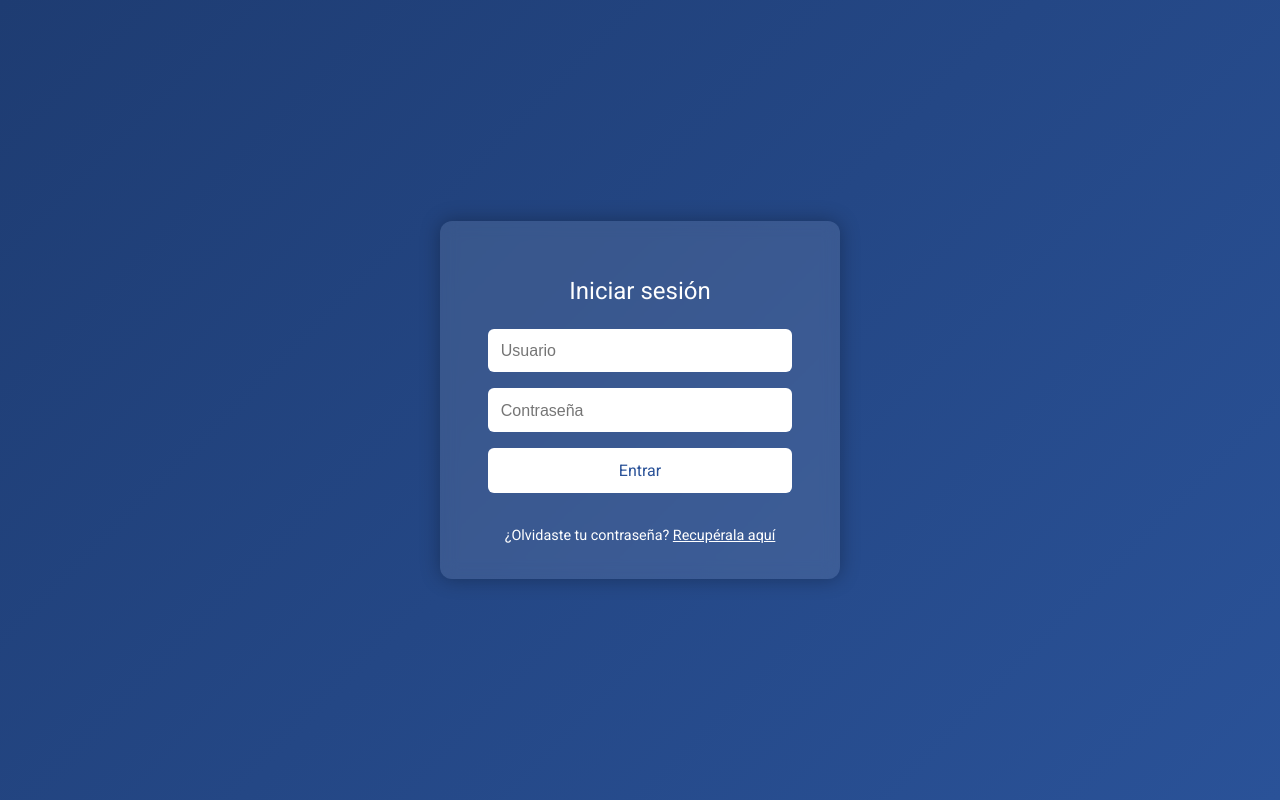
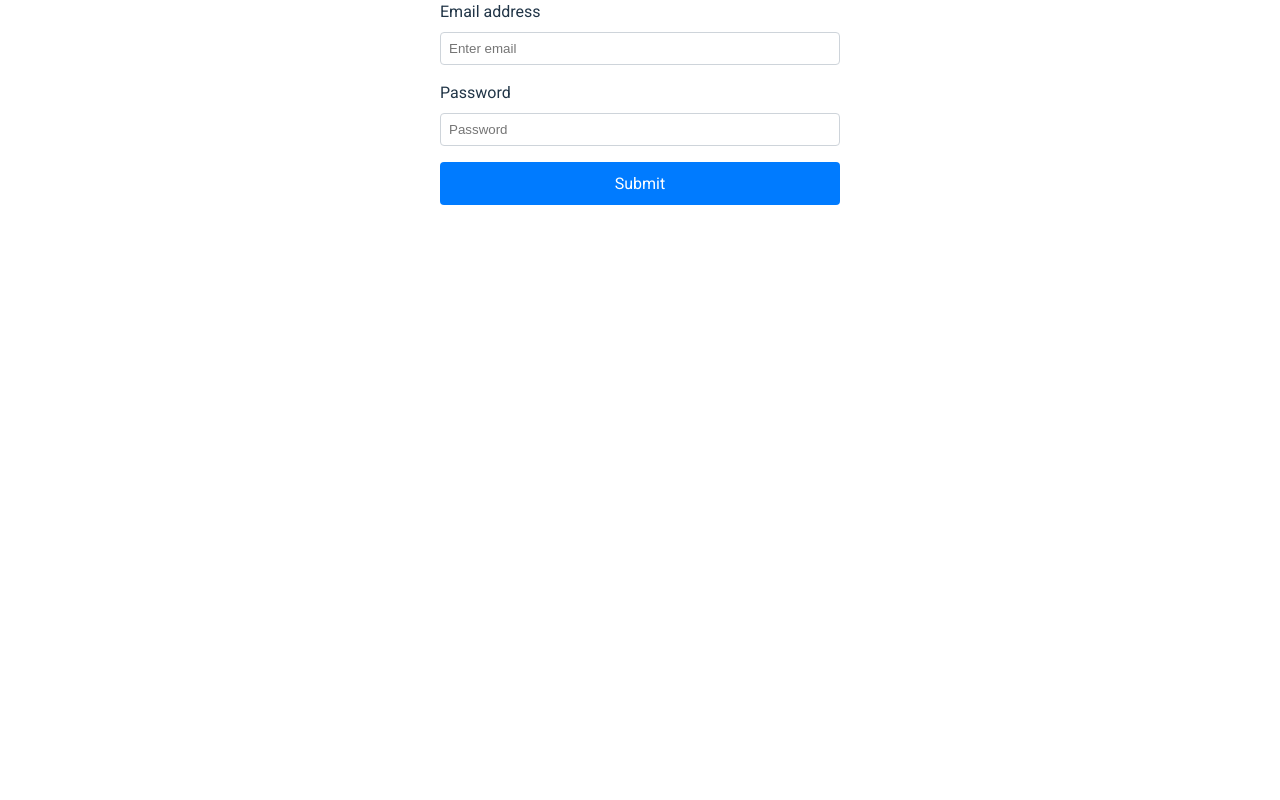
Before and after one commit to duckmoron/proyecto-reactjs, a React (Vite) app: page /login in a window 1280 px wide. Built offline with nearby package versions, Linux system fonts and the light colour scheme.

Commit message:
Actualizacion estructura basica Login, Admin

```diff
--- a/src/App.jsx
+++ b/src/App.jsx
@@ -15,7 +15,7 @@ import { CartContext } from './context/CartContext'
 
 function App() {
 
-  const {cart,productos,cargando,error,handleAddToCart,handleDeleteFromCart,isAuthenticated} = useContext(CartContext)
+  const {isAuthenticated} = useContext(CartContext)
 
   return (
     <>
--- a/src/components/Cart.jsx
+++ b/src/components/Cart.jsx
@@ -3,7 +3,8 @@ import "./styleCart.css";
 
 import { CartContext } from "../context/CartContext";
 
-const Cart = ({ isOpen, onClose }) => {
+const Cart = ({ cartItems, isOpen, onClose, borrarProducto }) => {
+
     const { cart, handleDeleteFromCart } = useContext(CartContext);
 
     return (
@@ -23,6 +24,7 @@ const Cart = ({ isOpen, onClose }) => {
                                         {item.nombre} - {item.precio} -{" "}
                                         {item.cantidad}
                                     </span>
+
                                     <button
                                         onClick={() =>
                                             handleDeleteFromCart(item)}
--- /dev/null
+++ b/src/components/FormularioProducto.jsx
@@ -0,0 +1,71 @@
+import React, { useState } from 'react';
+
+function FormularioProducto({ onAgregar }) {
+    const [producto, setProducto] = useState({
+        nombre: '',
+        precio: '',
+        descripcion: '',
+    });
+    const [errores, setErrores] = useState({});
+    const handleChange = (e) => {
+        const { name, value } = e.target;
+        setProducto({ ...producto, [name]: value });
+    };
+
+
+    const validarFormulario = () => {
+        const nuevosErrores = {};
+        if (!producto.nombre.trim()) {
+            nuevosErrores.nombre = 'El nombre es obligatorio.';
+        }
+        if (!producto.precio || producto.precio <= 0) {
+            nuevosErrores.precio = 'El precio debe ser mayor a 0.';
+        }
+        if (!producto.descripcion.trim() || producto.descripcion.length < 10) {
+            nuevosErrores.descripcion = 'La descripción debe tener al menos 10 caracteres.';
+        }
+        setErrores(nuevosErrores);
+        return Object.keys(nuevosErrores).length === 0;
+    };
+
+    const handleSubmit = (e) => {
+        e.preventDefault();
+        if (!validarFormulario()) {
+            return;
+        }
+        onAgregar(producto); // Llamada a la función para agregar el producto
+        setProducto({ nombre: '', precio: '', descripcion: '' }); // Limpiar el formulario
+    };
+
+    return (
+        <form onSubmit={handleSubmit}>
+            <h2>Agregar Producto</h2>
+            <div>
+                <label>Nombre:</label>
+                <input
+                    type="text" name="nombre" value={producto.nombre} onChange={handleChange} required />
+                     {errores.nombre && <p style={{ color: 'red' }}>{errores.nombre}</p>}
+            </div>
+            <div>
+                <label>Precio:</label>
+                <input type="number" name="precio" value={producto.precio} onChange={handleChange} required
+                    min="0" />
+                    {errores.precio && <p style={{ color: 'red' }}>{errores.precio}</p>}
+            </div>
+
+            <div>
+                <label>Descripción:</label>
+                <textarea
+                    name="descripcion"
+                    value={producto.descripcion}
+                    onChange={handleChange}
+                    required
+                />
+                {errores.descripcion && <p style={{ color: 'red' }}>{errores.descripcion}</p>}
+            </div>
+            <button type="submit">Agregar Producto</button>
+        </form>
+    );
+}
+
+export default FormularioProducto;
--- a/src/components/estaticos/Header.jsx
+++ b/src/components/estaticos/Header.jsx
@@ -1,10 +1,14 @@
-import React, { useState } from "react";
+import React, { useContext, useState } from "react";
 import { Link } from "react-router-dom";
 import "./styleEstatico.css";
 import Cart from "../Cart";
 
-const Header = () => {
+import { CartContext } from '../../context/CartContext'
+
+const Header = ({borrarProducto}) => {
   const [isCartOpen, setCartOpen] = useState(false);
+
+  const { cart } = useContext(CartContext)
 
   return (
     <header>
@@ -20,7 +24,7 @@ const Header = () => {
             <button className='btnCart' onClick={() => setCartOpen(true)}>
               <i className="fa-solid fa-cart-shopping"></i>
             </button>
-            <Cart isOpen={isCartOpen} onClose={() => setCartOpen(false)} />
+            <Cart borrarProducto={borrarProducto} cartItems={cart} isOpen={isCartOpen} onClose={() => setCartOpen(false)} />
           </li>
           <li className='btnLogin'>
             <Link to='/login' className='link'>
--- a/src/pages/Login.jsx
+++ b/src/pages/Login.jsx
@@ -4,41 +4,139 @@ import { useNavigate } from "react-router-dom";
 
 const Login = () => {
 
-  const { setIsAuth } = useContext( CartContext )
+  const { setIsAuth } = useContext(CartContext)
 
-  const [email, setEmail] = useState('')
-  const [password, setPassword] = useState('')
-  const [error, setError] = useState({})
-  const navigate = useNavigate()
+  const [email, setEmail] = useState('');
+  const [password, setPassword] = useState('');
+  const [errors, setErrors] = useState({});
+  const navigate = useNavigate();
 
-  const handleSubmit = (e) => {
-    e.preventDefault()
-    let validationError = {}
-    if(!email) validationError.email = 'El email es requerido'
-    if(!password) validationError.password = 'La contraseña es requerido'
+  const handleSubmit = async (e) => {
+    e.preventDefault();
+    let validationErrors = {};
+    if (!email) validationErrors.email = 'Email es requerido';
+    if (!password) validationErrors.password = 'Password es requerido';
 
-    if(Object.keys(validationError).length > 0){
-      setError(validationError)
+    if (Object.keys(validationErrors).length > 0) {
+      setErrors(validationErrors);
+      return;
     }
-    return
-  }
 
+    try {
+      const res = await fetch('data/users.json');
+      const users = await res.json();
+
+      const foundUser = users.find(
+        (user) => user.email === email && user.password === password
+      );
+
+      if (!foundUser) {
+        setErrors({ email: 'credenciales invalidas' });
+      } else {
+        console.log('User role:', foundUser.role);
+
+        if (foundUser.role === 'admin') {
+          setIsAuth(true);
+
+          navigate('/admin');
+        } else {
+          navigate('/');
+        }
+      }
+    } catch (err) {
+      console.error('Error fetching users:', err);
+      setErrors({ email: 'Algo salió mal. Por favor, inténtalo de nuevo más tarde.' });
+    }
+  };
 
   return (
-    <div>
-      <div class="login-container">
-        <form class="login-box" action="/login" method="POST">
-          <h2 class="login-title">Iniciar sesión</h2>
-          <input class="login-input" type="text" name="usuario" placeholder="Usuario" required />
-          <input class="login-input" type="password" name="password" placeholder="Contraseña" required />
-          <button class="login-button" type="submit">Entrar</button>
-          <div class="login-footer">
-            ¿Olvidaste tu contraseña? <a href="/recuperar">Recupérala aquí</a>
+    <form
+      onSubmit={handleSubmit}
+      style={{
+        display: 'flex',
+        flexDirection: 'column',
+        gap: '1rem',
+        maxWidth: '400px',
+        margin: 'auto',
+      }}
+    >
+      <div style={{ display: 'flex', flexDirection: 'column' }}>
+        <label htmlFor="formBasicEmail" style={{ marginBottom: '0.5rem', fontWeight: 'bold' }}>
+          Email address
+        </label>
+        <input
+          id="formBasicEmail"
+          type="email"
+          placeholder="Enter email"
+          value={email}
+          onChange={(e) => setEmail(e.target.value)}
+          style={{
+            padding: '0.5rem',
+            border: `1px solid ${errors.email ? 'red' : '#ced4da'}`,
+            borderRadius: '0.25rem',
+          }}
+        />
+        {errors.email && (
+          <div style={{ color: 'red', fontSize: '0.875rem', marginTop: '0.25rem' }}>
+            {errors.email}
           </div>
-        </form>
+        )}
       </div>
-    </div>
-  )
+
+      <div style={{ display: 'flex', flexDirection: 'column' }}>
+        <label htmlFor="formBasicPassword" style={{ marginBottom: '0.5rem', fontWeight: 'bold' }}>
+          Password
+        </label>
+        <input
+          id="formBasicPassword"
+          type="password"
+          placeholder="Password"
+          value={password}
+          onChange={(e) => setPassword(e.target.value)}
+          style={{
+            padding: '0.5rem',
+            border: `1px solid ${errors.password ? 'red' : '#ced4da'}`,
+            borderRadius: '0.25rem',
+          }}
+        />
+        {errors.password && (
+          <div style={{ color: 'red', fontSize: '0.875rem', marginTop: '0.25rem' }}>
+            {errors.password}
+          </div>
+        )}
+      </div>
+
+      <button
+        type="submit"
+        style={{
+          backgroundColor: '#007bff',
+          color: 'white',
+          padding: '0.75rem',
+          border: 'none',
+          borderRadius: '0.25rem',
+          cursor: 'pointer',
+          fontSize: '1rem',
+        }}
+      >
+        Submit
+      </button>
+    </form>
+  );
+  // return (
+  //   <div>
+  //     <div class="login-container">
+  //       <form onSubmit={handleSubmit} class="login-box" action="/login" method="POST">
+  //         <h2 class="login-title">Iniciar sesión</h2>
+  //         <input class="login-input" type="text" name="usuario" placeholder="Usuario" required />
+  //         <input class="login-input" type="password" name="password" placeholder="Contraseña" required />
+  //         <button class="login-button" type="submit">Entrar</button>
+  //         <div class="login-footer">
+  //           ¿Olvidaste tu contraseña? <a href="/recuperar">Recupérala aquí</a>
+  //         </div>
+  //       </form>
+  //     </div>
+  //   </div>
+  // )
 }
 
 export default Login
```
Also changed, not shown: src/pages/Admin.jsx (+89 -10 lines).
